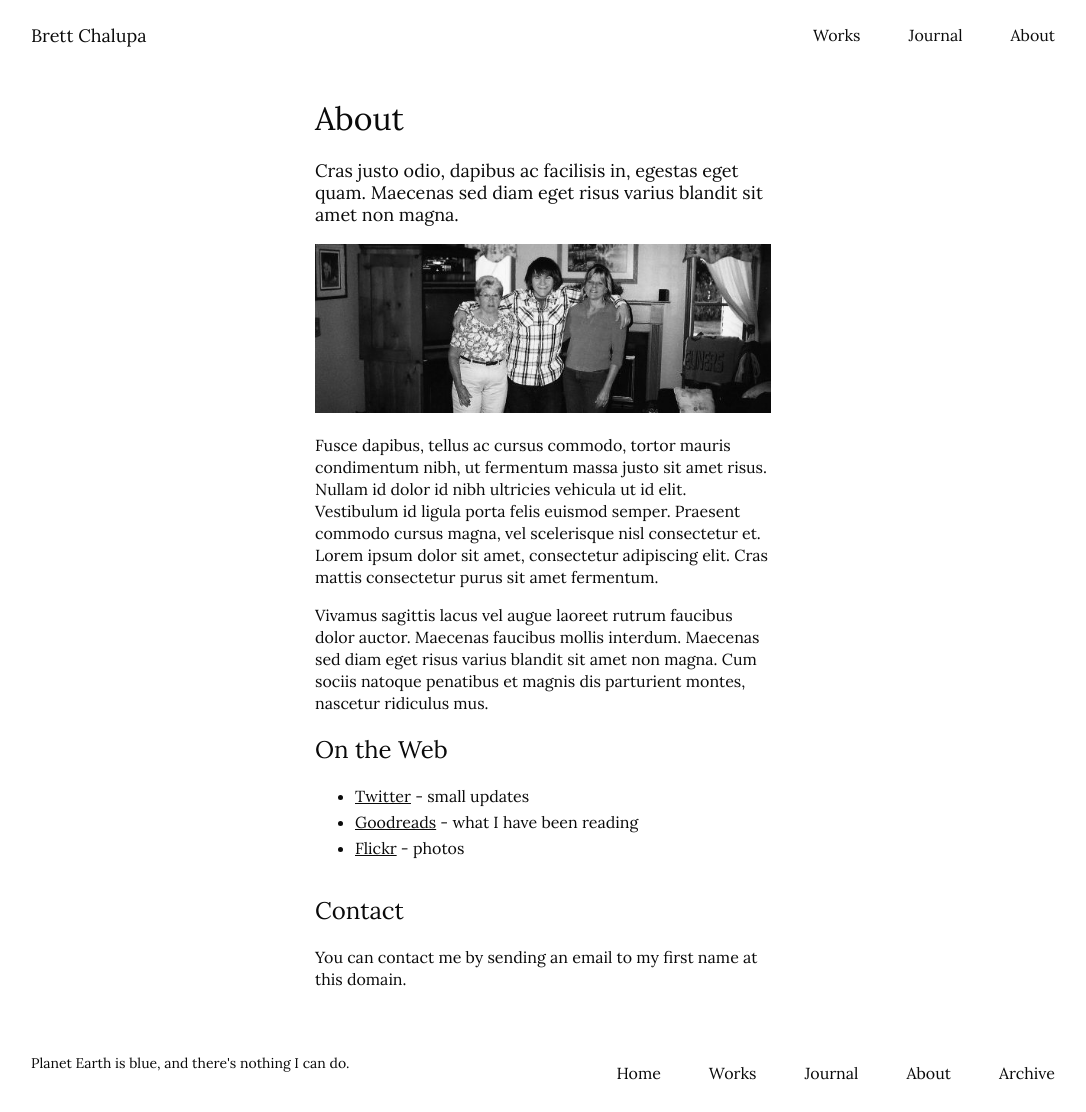
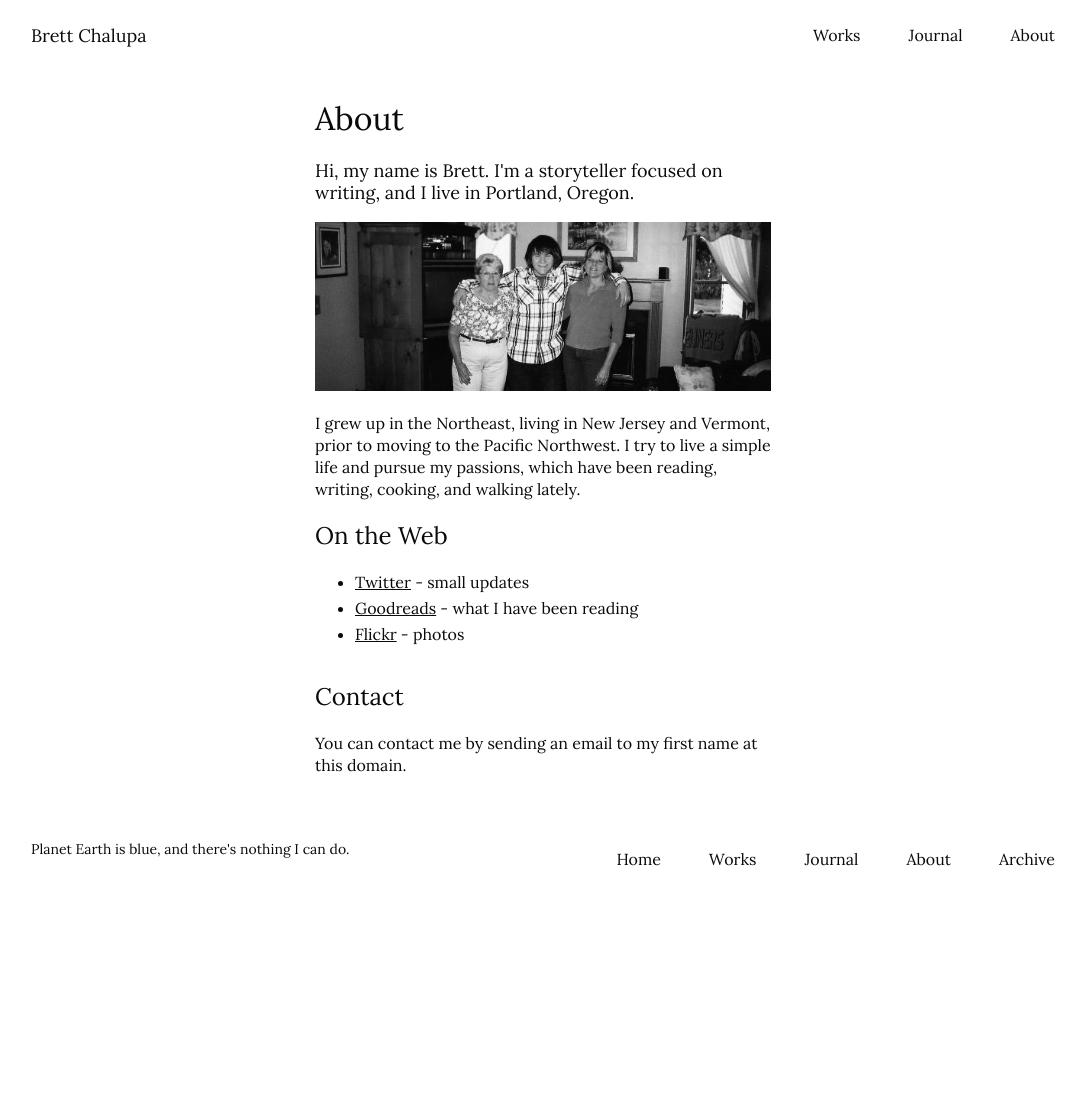
Before and after one commit to brettchalupa/brettchalupa.github.io, a Jekyll site: the page built from about.md, in a window 1280 px wide. Shown: the whole page, without its empty margins (97-1183 px from the left). Built offline with Jekyll 4.4.1, drawn with Linux system fonts in a browser that asks for light colours; a script that is not in the unit is left out; after the commit the page ends 900 px from its top, so only the background shows below that.

Commit message:
Add real content to About
This replaces the placeholder content with actual content.

```diff
--- a/about.md
+++ b/about.md
@@ -7,22 +7,15 @@ layout: default
 
 # About
 
-<p class='intro'>Cras justo odio, dapibus ac facilisis in, egestas eget
-quam. Maecenas sed diam eget risus varius blandit sit amet non magna.</p>
+<p class='intro'>Hi, my name is Brett. I'm a storyteller focused on
+writing, and I live in Portland, Oregon.</p>
 
 ![Photo of Brett, his mother, and his grandmother](/img/brett_about.jpg)
 
-Fusce dapibus, tellus ac cursus commodo, tortor mauris condimentum nibh,
-ut fermentum massa justo sit amet risus. Nullam id dolor id nibh
-ultricies vehicula ut id elit. Vestibulum id ligula porta felis euismod
-semper. Praesent commodo cursus magna, vel scelerisque nisl consectetur
-et. Lorem ipsum dolor sit amet, consectetur adipiscing elit. Cras mattis
-consectetur purus sit amet fermentum.
-
-Vivamus sagittis lacus vel augue laoreet rutrum faucibus dolor auctor.
-Maecenas faucibus mollis interdum. Maecenas sed diam eget risus varius
-blandit sit amet non magna. Cum sociis natoque penatibus et magnis dis
-parturient montes, nascetur ridiculus mus.
+I grew up in the Northeast, living in New Jersey and Vermont, prior to
+moving to the Pacific Northwest. I try to live a simple life and pursue
+my passions, which have been reading, writing, cooking, and walking
+lately.
 
 ## On the Web
 
```
